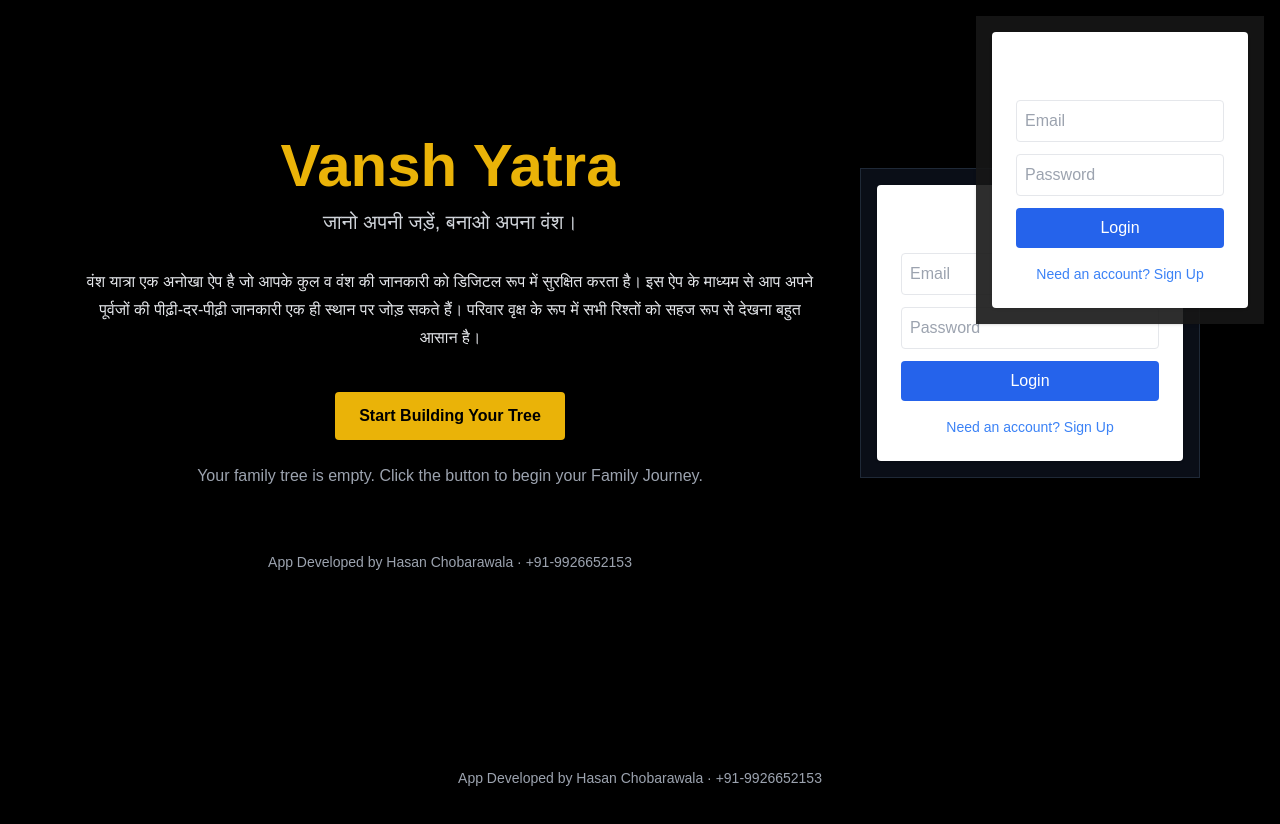
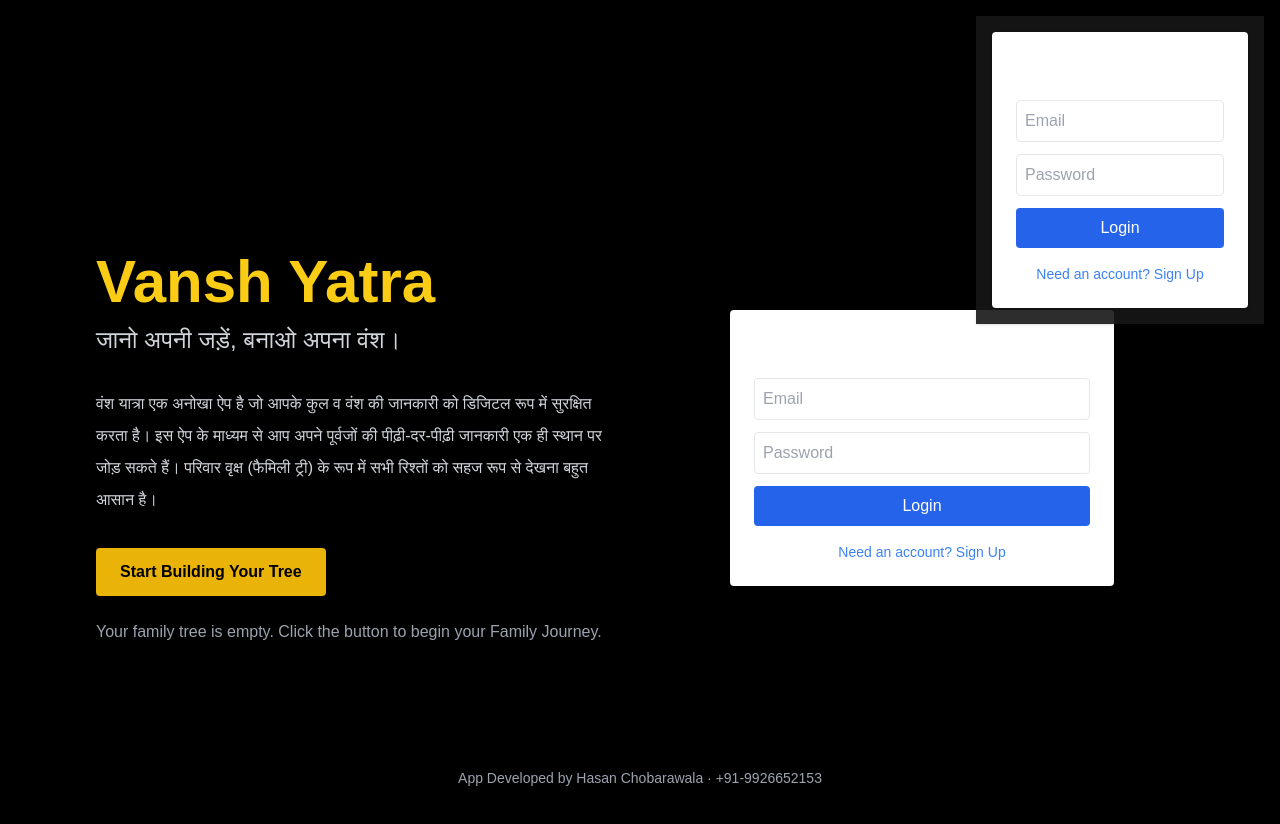
Before and after one commit to hasanchobarawala/Vansh-Yatra, a Next.js app: page / in a window 1280 px wide. Shown: the top 824 px of the page. Built offline with nearby package versions, Linux system fonts and the light colour scheme; no server answers.

Commit message:
page.tsx

```diff
--- a/src/app/page.tsx
+++ b/src/app/page.tsx
@@ -1,30 +1,29 @@
+// src/app/page.tsx
+import AuthForm from "@/components/ui/AuthForm";
 import Link from "next/link";
-import AuthForm from "@/components/ui/AuthForm";
 
 export default function HomePage() {
   return (
-    <main className="min-h-screen bg-black text-white">
-      {/* Top container */}
-      <div className="mx-auto max-w-6xl px-4 py-10 grid grid-cols-1 md:grid-cols-[1fr,340px] gap-10">
-        {/* Hero */}
-        <section className="flex flex-col items-center text-center">
-          <h1 className="text-5xl md:text-6xl font-extrabold text-yellow-500">
+    <main className="min-h-[88vh] w-full grid grid-cols-1 md:grid-cols-2 items-center gap-10 px-6 md:px-10 lg:px-20">
+      {/* LEFT: Heading + Text + CTA */}
+      <section className="text-center md:text-left">
+        <h1 className="text-5xl md:text-6xl font-extrabold text-yellow-400 mb-3">
           Vansh Yatra
         </h1>
-          <p className="mt-3 text-xl text-gray-300">
+        <p className="text-xl md:text-2xl text-gray-300 mb-8">
           जानो अपनी जड़ें, बनाओ अपना वंश।
         </p>
 
-          <p className="mt-8 max-w-3xl leading-7 text-gray-200">
-            वंश यात्रा एक अनोखा ऐप है जो आपके कुल व वंश की जानकारी को डिजिटल
-            रूप में सुरक्षित करता है। इस ऐप के माध्यम से आप अपने पूर्वजों की पीढ़ी-दर-पीढ़ी
-            जानकारी एक ही स्थान पर जोड़ सकते हैं। परिवार वृक्ष के रूप में सभी
-            रिश्तों को सहज रूप से देखना बहुत आसान है।
+        <p className="max-w-2xl mx-auto md:mx-0 text-gray-300 leading-8 mb-8">
+          वंश यात्रा एक अनोखा ऐप है जो आपके कुल व वंश की जानकारी को डिजिटल रूप
+          में सुरक्षित करता है। इस ऐप के माध्यम से आप अपने पूर्वजों की पीढ़ी-दर-पीढ़ी
+          जानकारी एक ही स्थान पर जोड़ सकते हैं। परिवार वृक्ष (फैमिली ट्री) के रूप में
+          सभी रिश्तों को सहज रूप से देखना बहुत आसान है।
         </p>
 
         <Link
           href="/tree"
-            className="mt-10 inline-block rounded bg-yellow-500 px-6 py-3 font-semibold text-black hover:bg-yellow-400"
+          className="inline-block bg-yellow-500 hover:bg-yellow-600 text-black font-semibold px-6 py-3 rounded"
         >
           Start Building Your Tree
         </Link>
@@ -32,19 +31,12 @@ export default function HomePage() {
         <p className="mt-6 text-gray-400">
           Your family tree is empty. Click the button to begin your Family Journey.
         </p>
-
-          <footer className="mt-16 text-sm text-gray-400">
-            App Developed by Hasan Chobarawala · +91-9926652153
-          </footer>
       </section>
 
-        {/* Right column – Auth */}
-        <aside className="md:mt-8">
-          <div className="rounded-lg border border-gray-800 bg-gray-900/60 p-4">
+      {/* RIGHT: Login / Signup (ONLY ONCE) */}
+      <section className="max-w-md w-full mx-auto">
         <AuthForm />
-          </div>
-        </aside>
-      </div>
+      </section>
     </main>
   );
 }
```
Lines whose indentation alone changed are shown as unchanged.
